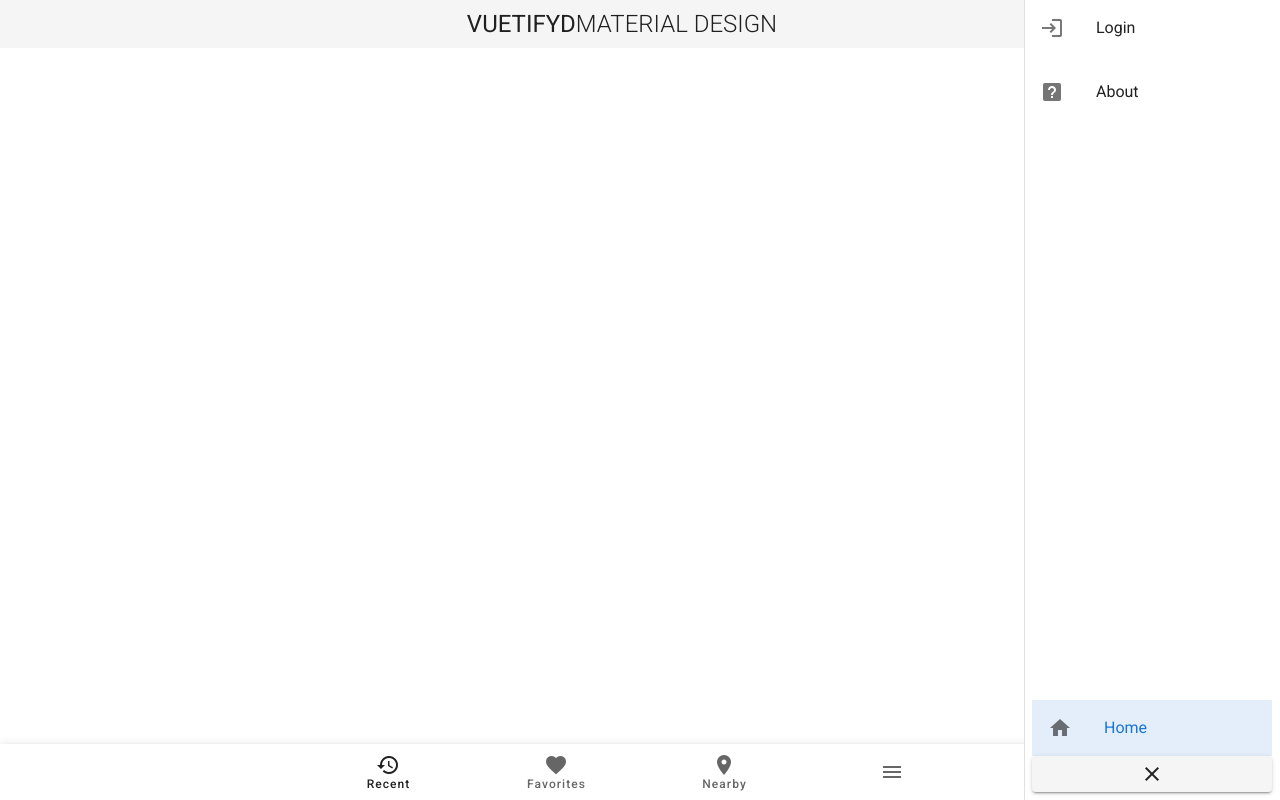
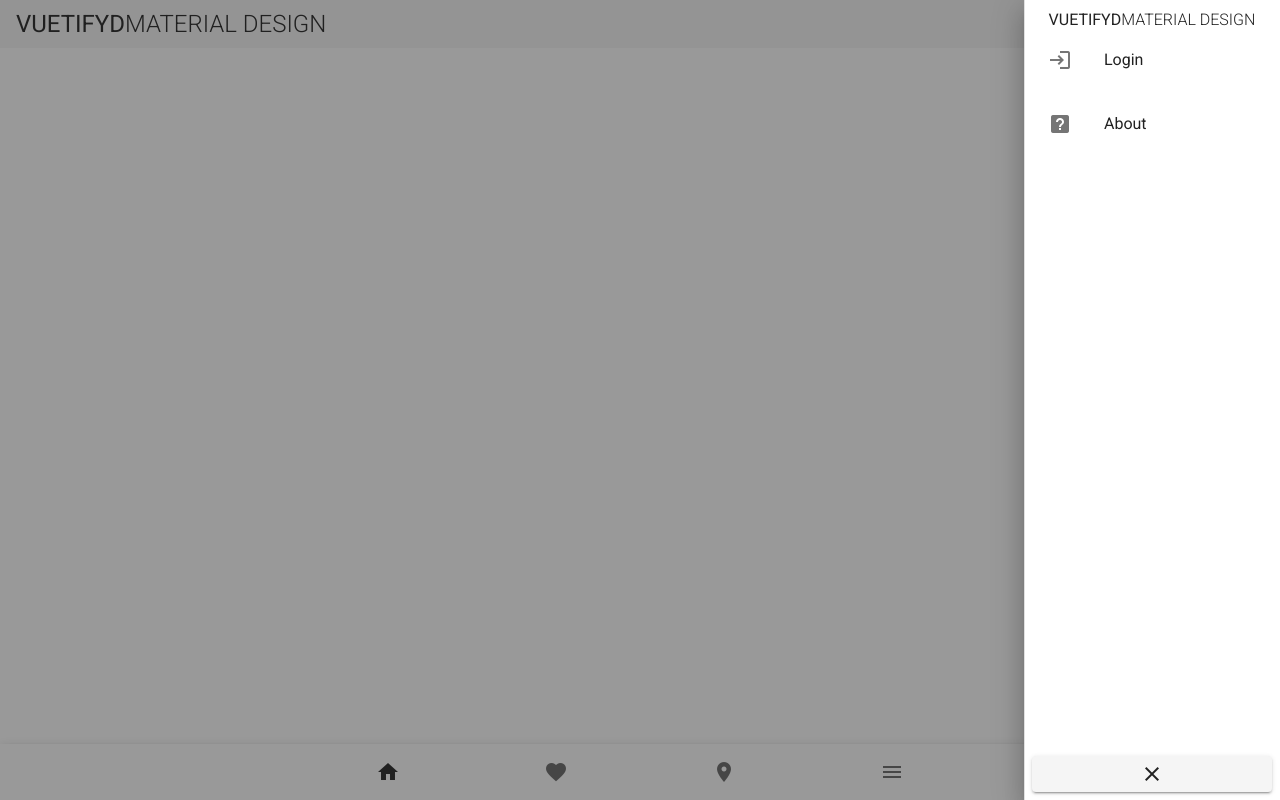
Before and after one commit to clemlemariey/vue-firebase-boilerplate, a Vue app: page / in a window 1280 px wide. Both pictures are taken after a click on the button 1252 px from the left and 24 px from the top of the page. Built offline with nearby package versions, Linux system fonts and the light colour scheme.

Commit message:
agencement page App.vue + drawer

```diff
--- a/src/App.vue
+++ b/src/App.vue
@@ -1,7 +1,6 @@
 <template>
   <v-app>
-    <v-app-bar clipped-right dense flat collapse-on-scroll app>
-      <v-spacer></v-spacer>
+    <v-app-bar class="d-none d-sm-block" clipped-right dense flat collapse-on-scroll app>
       <v-toolbar-title class="headline text-uppercase">
         <span>Vuetifyd</span>
         <span class="font-weight-light">MATERIAL DESIGN</span>
@@ -10,13 +9,17 @@
       <v-app-bar-nav-icon @click.stop="drawer = !drawer"></v-app-bar-nav-icon>
     </v-app-bar>
 
-    <v-content>
+    <v-content class="tes">
       <router-view></router-view>
     </v-content>
 
-    <v-navigation-drawer v-model="drawer" right app>
+    <v-navigation-drawer v-model="drawer" class="pa-2" temporary right app>
+      <div class="vfb-center">
+        <span>VUETIFYD</span>
+        <span class="font-weight-light">MATERIAL DESIGN</span>
+      </div>
       <v-list nav class="py-0">
-        <v-list-item v-for="item in items" :key="item.title" link :to="item.to">
+        <v-list-item v-for="item in items" :key="item.title" active-class="vfb-active" link :to="item.to">
           <v-list-item-icon>
             <v-icon>{{ item.icon }}</v-icon>
           </v-list-item-icon>
@@ -26,33 +29,20 @@
         </v-list-item>
       </v-list>
       <template v-slot:append>
-      <div class="pa-2">
-        <v-list-item link to="/">
-          <v-list-item-icon>
-            <v-icon>mdi-home</v-icon>
-          </v-list-item-icon>
-          <v-list-item-content>
-            <v-list-item-title>Home</v-list-item-title>
-          </v-list-item-content>
-        </v-list-item>
-          <v-btn block @click.stop="drawer = !drawer"><v-icon>mdi-close</v-icon></v-btn>
-        </div>
+        <v-btn block @click.stop="drawer = !drawer"><v-icon>mdi-close</v-icon></v-btn>
       </template>
     </v-navigation-drawer>
 
     <v-bottom-navigation v-model="bottomNav" grow>
-      <v-btn value="recent">
-        <span>Recent</span>
-        <v-icon>mdi-history</v-icon>
+      <v-btn value="home">
+        <v-icon>mdi-home</v-icon>
       </v-btn>
 
       <v-btn value="favorites">
-        <span>Favorites</span>
         <v-icon>mdi-heart</v-icon>
       </v-btn>
 
       <v-btn value="nearby">
-        <span>Nearby</span>
         <v-icon>mdi-map-marker</v-icon>
       </v-btn>
 
@@ -79,3 +69,12 @@ export default {
   }
 }
 </script>
+<style lang="scss" scoped>
+.vfb-center {
+  display: table;
+  margin: 0 auto;
+}
+.vfb-active::before {
+  background-color: #fff;
+}
+</style>
```
